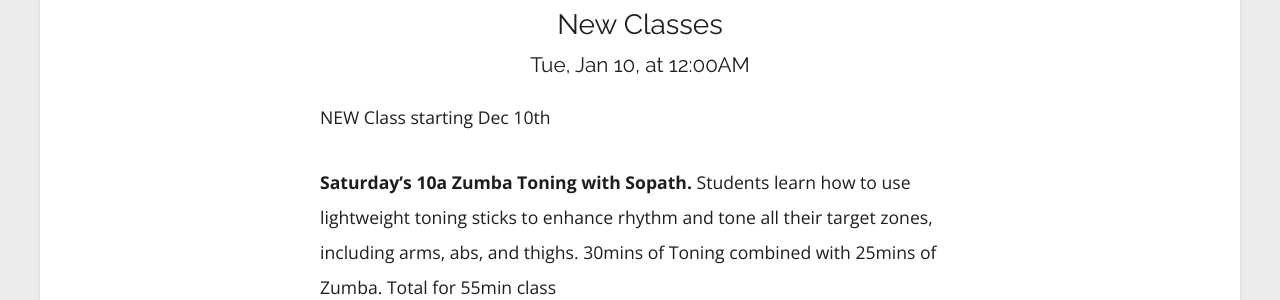
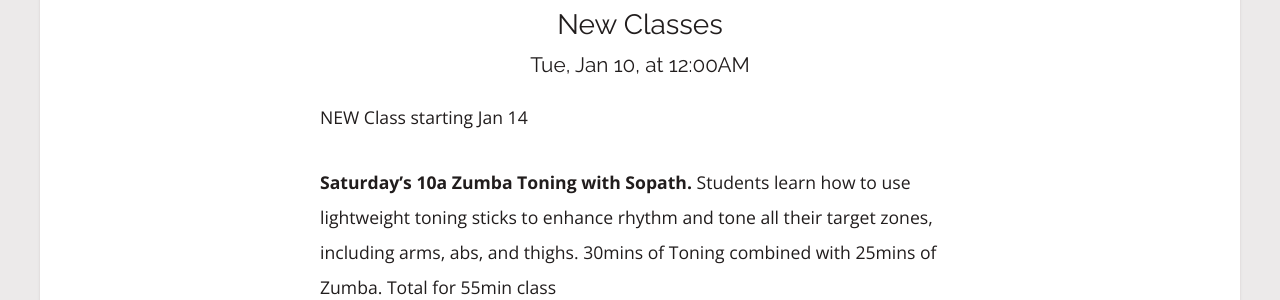
Before and after one commit to rwstone/shapeitup, a Jekyll site: the page built from events/index.md, in a window 1280 px wide. Shown: the part 761-1061 px from the top of the page. Built offline with Jekyll 4.4.1, drawn with Linux system fonts in a browser that asks for light colours; some web fonts are replaced.

Commit message:
Updated New Classes

```diff
--- a/_events/New Classes.markdown
+++ b/_events/New Classes.markdown
@@ -27,7 +27,7 @@
 class: Zumba Toning
 ---
 
-NEW Class starting Dec 10th
+NEW Class starting Jan 14
 
 **Saturday's 10a Zumba Toning with Sopath.**
 Students learn how to use lightweight toning sticks to enhance rhythm and tone all their target zones, including arms, abs, and thighs. 30mins of Toning combined with 25mins of Zumba. Total for 55min class
```
